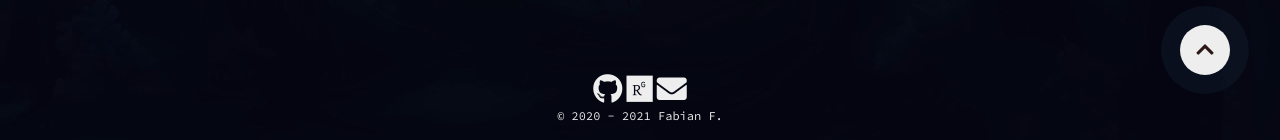
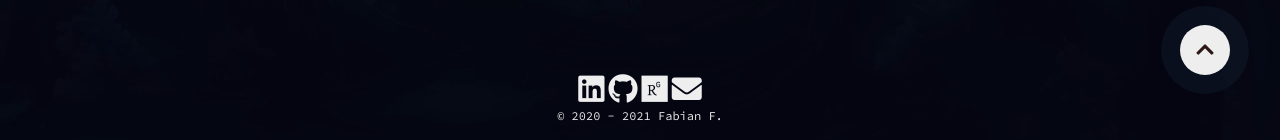
Before and after one commit to fabianfroding/gh-pages-src, a Vue app: page / in a window 1280 px wide. Shown: the part 2218-2358 px from the top of the page. Built offline with nearby package versions, Linux system fonts and the light colour scheme.

Commit message:
add linked footer

```diff
--- a/src/components/Footer.vue
+++ b/src/components/Footer.vue
@@ -3,6 +3,9 @@
       <div v-if="showArrow" @click="scrollToTop" class="up" id="up">
           <i class="fas fa-chevron-up"></i>
       </div>
+      <a href="https://www.linkedin.com/in/fabian-fr%C3%B6ding-7b52ab160/" target="_blank" class="project-link">
+          <i class="fab fa-linkedin footer-icon"></i>
+      </a>
       <a href="https://github.com/fabianfroding" target="_blank" class="project-link">
           <i class="fab fa-github footer-icon"></i>
       </a>
```
